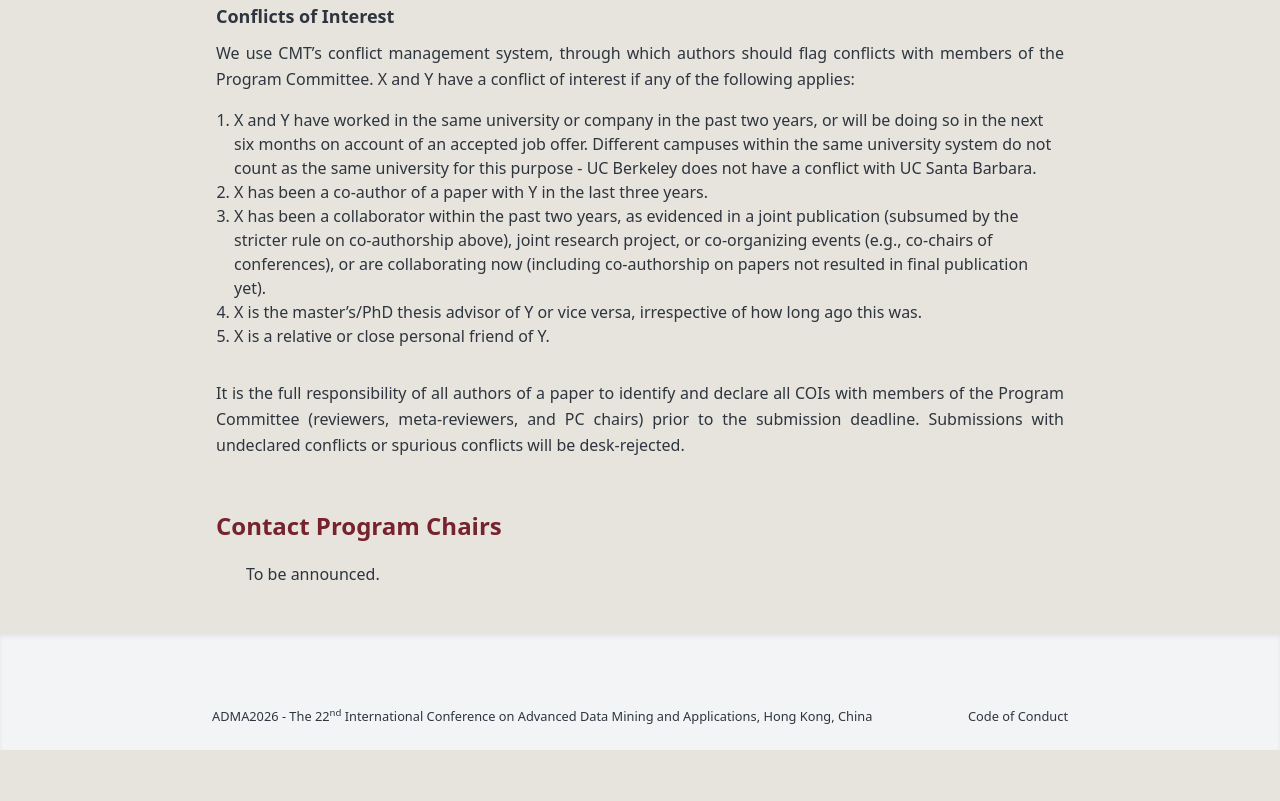
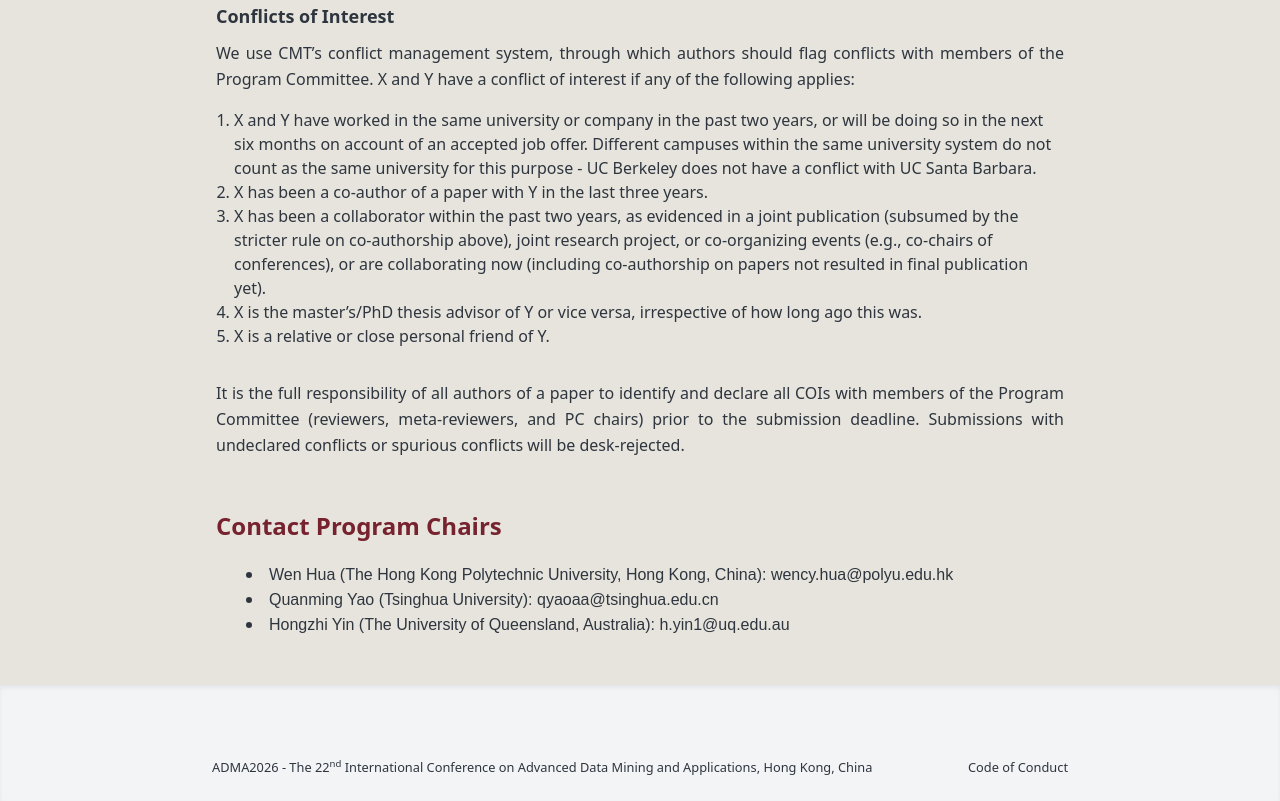
Before and after one commit to adma2026/adma2026.github.io, a plain HTML site: page call_for_papers.html in a window 1280 px wide. Shown: the part 5070-5871 px from the top of the page. Before the commit the page ends 5820 px from the top, so only its background shows below. Drawn offline with Linux system fonts and the light colour scheme.

Commit message:
update: contact program chairs

```diff
--- a/call_for_papers.html
+++ b/call_for_papers.html
@@ -472,13 +472,15 @@ We use CMT’s conflict management system, through which authors should flag con
 
 <ul style=' list-style: disc inside;
     padding-left: 30px;'>
-    To be announced.
-                <!-- <li>
-                  <span class='j_topics_table_font'>	Yang Cao (Institute of Science Tokyo): cao@c.titech.ac.jp</span>
+                <li>
+                  <span class='j_topics_table_font'>	Wen Hua (The Hong Kong Polytechnic University, Hong Kong, China): wency.hua@polyu.edu.hk</span>
                 </li>
                 <li>
-                  <span class='j_topics_table_font'>	Chuan Xiao (Osaka University): chuanx@ist.osaka-u.ac.jp</span>
-                </li> -->
+                  <span class='j_topics_table_font'>	Quanming Yao (Tsinghua University): qyaoaa@tsinghua.edu.cn</span>
+                </li>
+                <li>
+                  <span class='j_topics_table_font'>	Hongzhi Yin (The University of Queensland, Australia): h.yin1@uq.edu.au</span>
+                </li>
 
               <!-- <br /> -->
 
```
